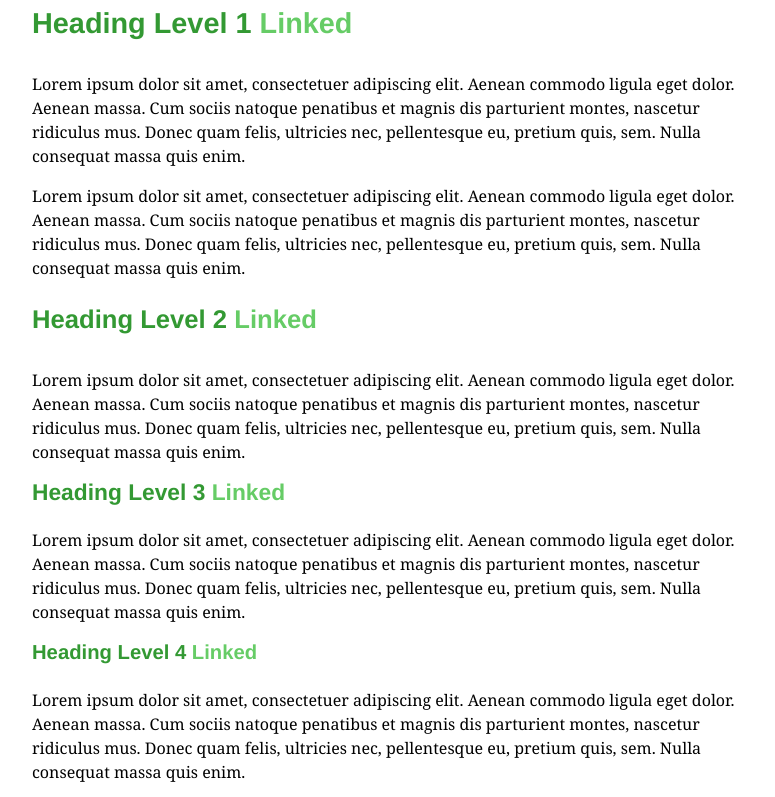
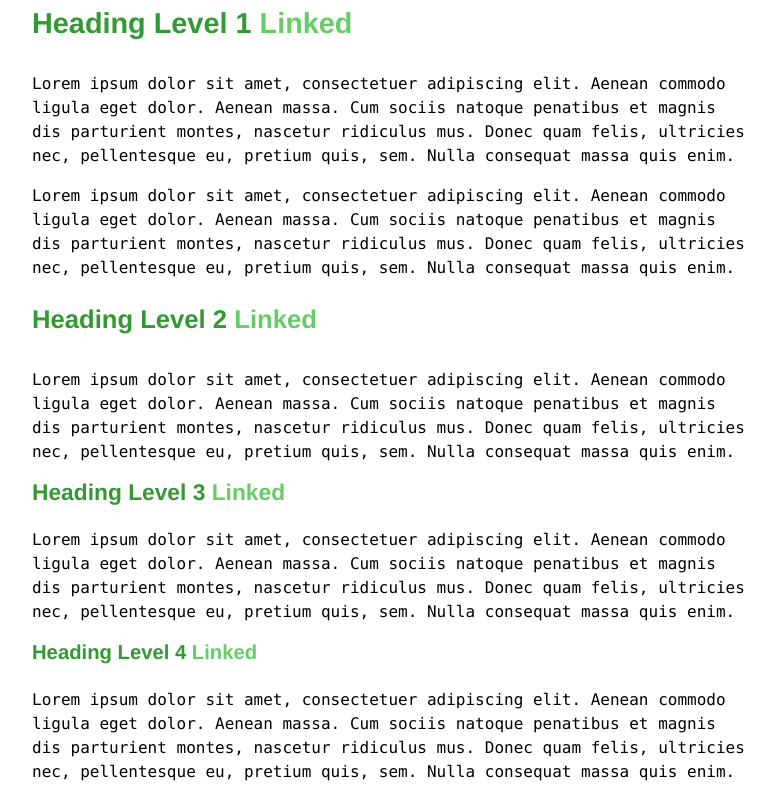
Before and after one commit to Sarabaar/ecommerce-website, a plain HTML site: page type-guide.html in a window 1280 px wide. Shown: the top 797 px of the page, without its empty margins (248-1023 px from the left). Drawn offline with Linux system fonts and the light colour scheme.

Commit message:
deleted previously created incorrectly named files

```diff
--- a/css/general.css
+++ /dev/null
@@ -1,2 +0,0 @@
-@charset "UTF-8";
-/* CSS Document */
--- a/css/typography.css
+++ b/css/typography.css
@@ -2,7 +2,8 @@
 /* CSS Document */
 
 html {
-	font: normal 100%/1.5 Georgia, serif; ?/*16px/24px */
+	font: normal 100%/1.5 "Maison Mono Light", Consolas, monospace; /*16px/24px */
+
 }
 
 h1, h2, h3, h4, h5, h6 {
```
Also changed, not shown: index.html (deleted, +0 -11 lines).
